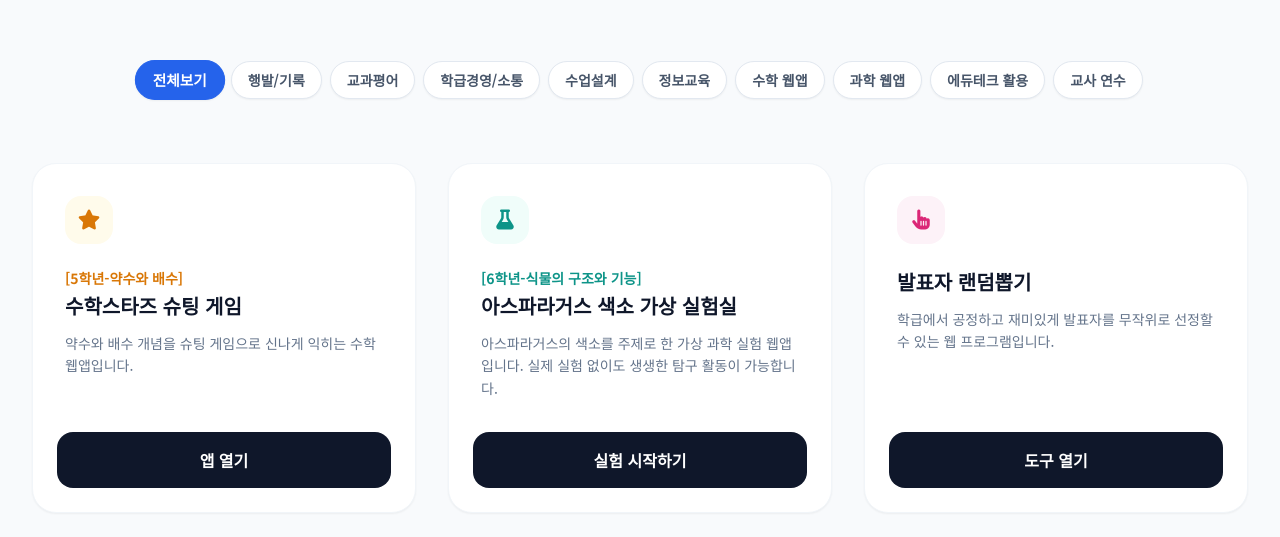
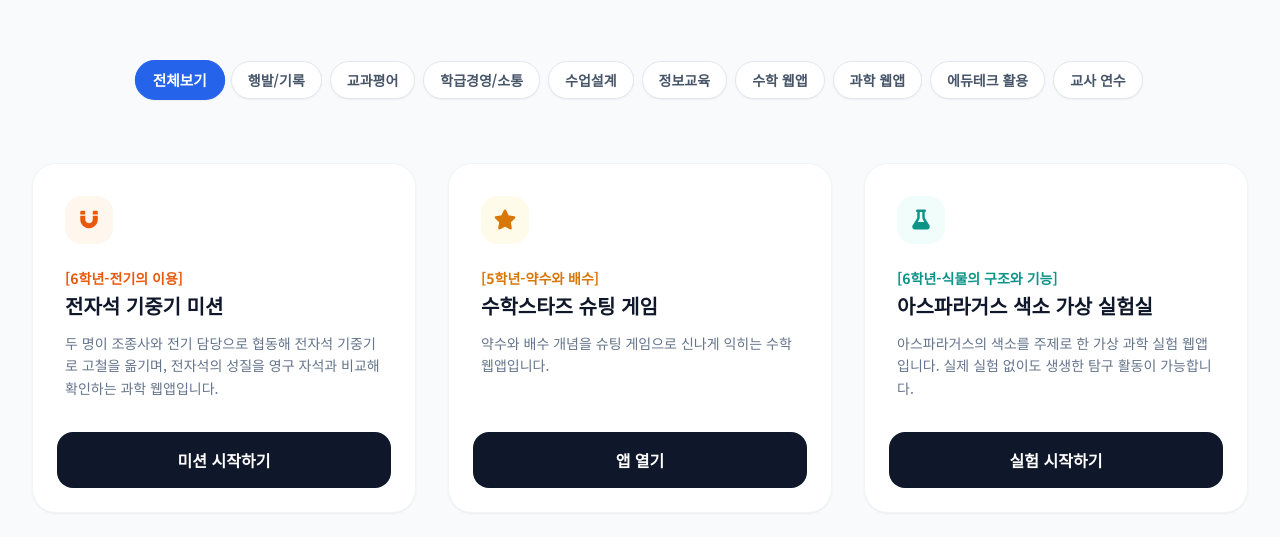
Before and after one commit to StandUPJiHoon/StandupJiHoon, a plain HTML site: page index.html in a window 1280 px wide. Shown: the part 263-800 px from the top of the page. Drawn offline with nearby package versions, Linux system fonts and the light colour scheme; no server answers.

Commit message:
과학 웹앱에 '전자석 기중기 미션' 카드 추가
Co-Authored-By: Claude Opus 5.5 <noreply@anthropic.com>
Claude-Session: https://claude.ai/code/session_01G72zABNCoozGon8cHfeAZk

```diff
--- a/index.html
+++ b/index.html
@@ -82,6 +82,18 @@
 
         <!-- Chatbot Grid -->
         <div id="chatbot-grid" class="grid grid-cols-1 md:grid-cols-2 lg:grid-cols-3 gap-8 mb-20">
+
+            <!-- 0. 전자석 기중기 미션 (최신 추가) -->
+            <div class="chatbot-card group bg-white rounded-3xl shadow-sm border border-slate-100 overflow-hidden h-full" data-category="science" data-recent-index="0">
+                <div class="p-8 flex-grow">
+                    <div class="w-12 h-12 bg-orange-50 text-orange-600 rounded-2xl flex items-center justify-center mb-6 group-hover:bg-orange-600 group-hover:text-white transition-colors">
+                        <i class="fas fa-magnet text-xl"></i>
+                    </div>
+                    <h3 class="text-xl font-bold mb-3"><span class="text-orange-600 text-sm block mb-1">[6학년-전기의 이용]</span>전자석 기중기 미션</h3>
+                    <p class="text-slate-500 text-sm leading-relaxed">두 명이 조종사와 전기 담당으로 협동해 전자석 기중기로 고철을 옮기며, 전자석의 성질을 영구 자석과 비교해 확인하는 과학 웹앱입니다.</p>
+                </div>
+                <a href="https://standupjihoon.github.io/electromagnet-crane/" target="_blank" class="m-6 mt-0 py-4 text-center bg-slate-900 hover:bg-orange-600 text-white font-bold rounded-2xl transition-all">미션 시작하기</a>
+            </div>
 
             <!-- 1. 수학스타즈 슈팅 게임 (최신 추가) -->
             <div class="chatbot-card group bg-white rounded-3xl shadow-sm border border-slate-100 overflow-hidden h-full" data-category="math" data-recent-index="1">
```
